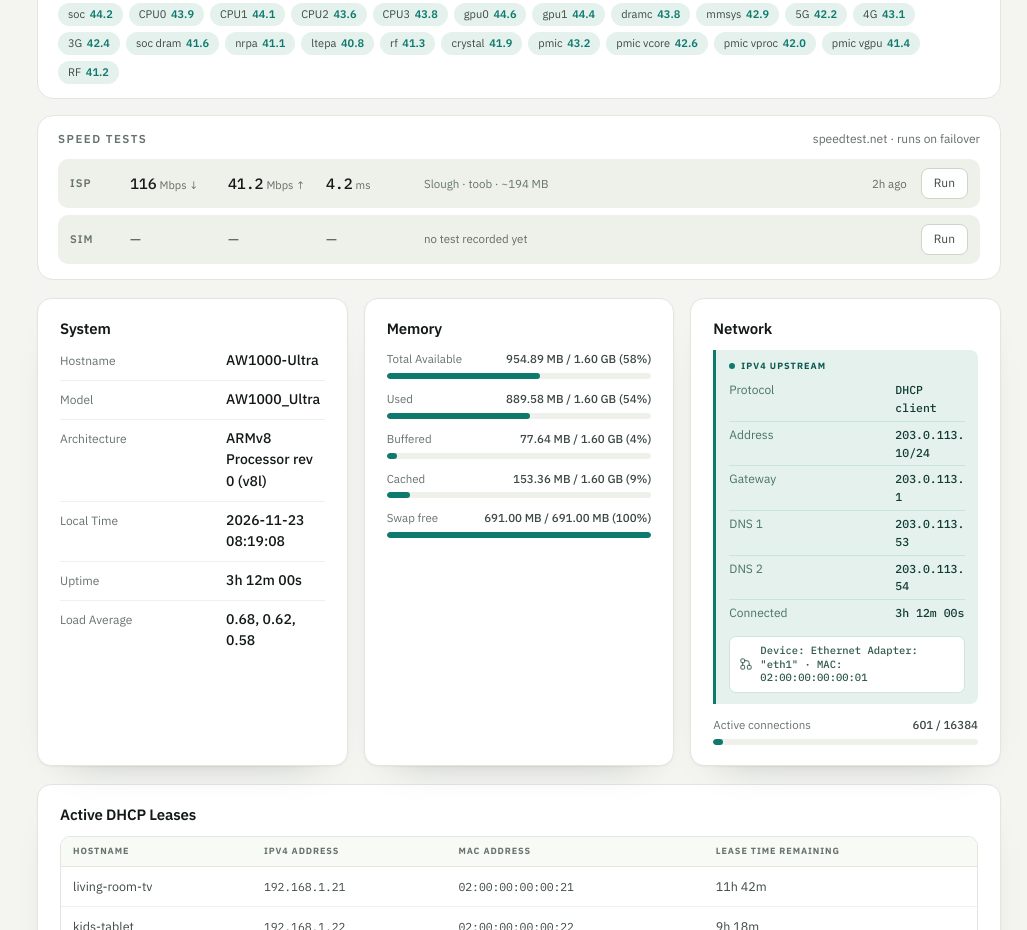
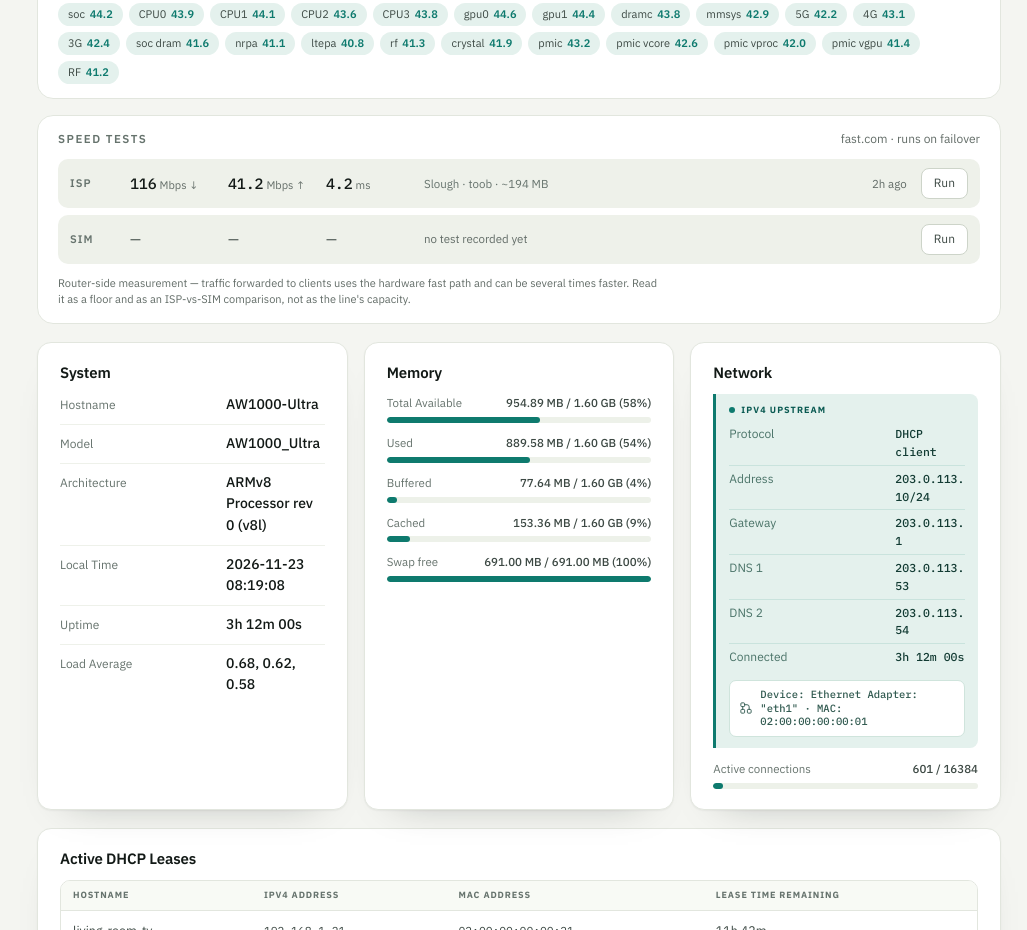
Before and after one commit to disclosurez/AW1000Ultra-OpenWRT, a plain HTML site: page docs/demo/index.html in a window 1280 px wide. Shown: the part 859-1789 px from the top of the page, without its empty margins (253-1280 px from the left). Drawn offline with Linux system fonts and the light colour scheme.

Commit message:
speed card: label it as a router-side measurement, add fast.com engine

```diff
--- a/docs/demo/assets/cascade.css
+++ b/docs/demo/assets/cascade.css
@@ -2834,6 +2834,14 @@ svg.iface-glyph.is-off { opacity: .45; }
 .speed-run:hover { border-color: var(--accent); color: var(--accent-ink); }
 .speed-run:disabled { opacity: .55; cursor: default; }
 
+.speed-foot {
+	margin-top: 11px;
+	max-width: 92ch;
+	font-size: 11px;
+	line-height: 1.5;
+	color: var(--faint);
+}
+
 @media (max-width: 820px) {
 	/* Grid columns collapse badly here (the Run label gets squeezed to "Ru/n"),
 	   so the row becomes a wrapping flex line: figures first, meta below. */
--- a/docs/demo/assets/demo.js
+++ b/docs/demo/assets/demo.js
@@ -131,8 +131,9 @@
 
 		return `<section class="speed">
 			<div class="speed-head"><span class="speed-title">Speed tests</span>
-				<span class="speed-note">${state.speedRunning ? 'testing — about 30 s, uses real data' : 'speedtest.net · runs on failover'}</span></div>
+				<span class="speed-note">${state.speedRunning ? 'testing — a few seconds, uses real data' : 'fast.com · runs on failover'}</span></div>
 			<div class="speed-rows">${rows}</div>
+			<div class="speed-foot">Router-side measurement — traffic forwarded to clients uses the hardware fast path and can be several times faster. Read it as a floor and as an ISP-vs-SIM comparison, not as the line's capacity.</div>
 		</section>`;
 	}
 	function empty(title, text, iconId = 'i-grid') {
--- a/theme/cascade.css
+++ b/theme/cascade.css
@@ -2834,6 +2834,14 @@ svg.iface-glyph.is-off { opacity: .45; }
 .speed-run:hover { border-color: var(--accent); color: var(--accent-ink); }
 .speed-run:disabled { opacity: .55; cursor: default; }
 
+.speed-foot {
+	margin-top: 11px;
+	max-width: 92ch;
+	font-size: 11px;
+	line-height: 1.5;
+	color: var(--faint);
+}
+
 @media (max-width: 820px) {
 	/* Grid columns collapse badly here (the Run label gets squeezed to "Ru/n"),
 	   so the row becomes a wrapping flex line: figures first, meta below. */
```
Also changed, not shown: theme/console.js (+12 -3 lines), theme/footer.htm (+1 -1 lines), theme/header.htm (+1 -1 lines), 3 other files.
